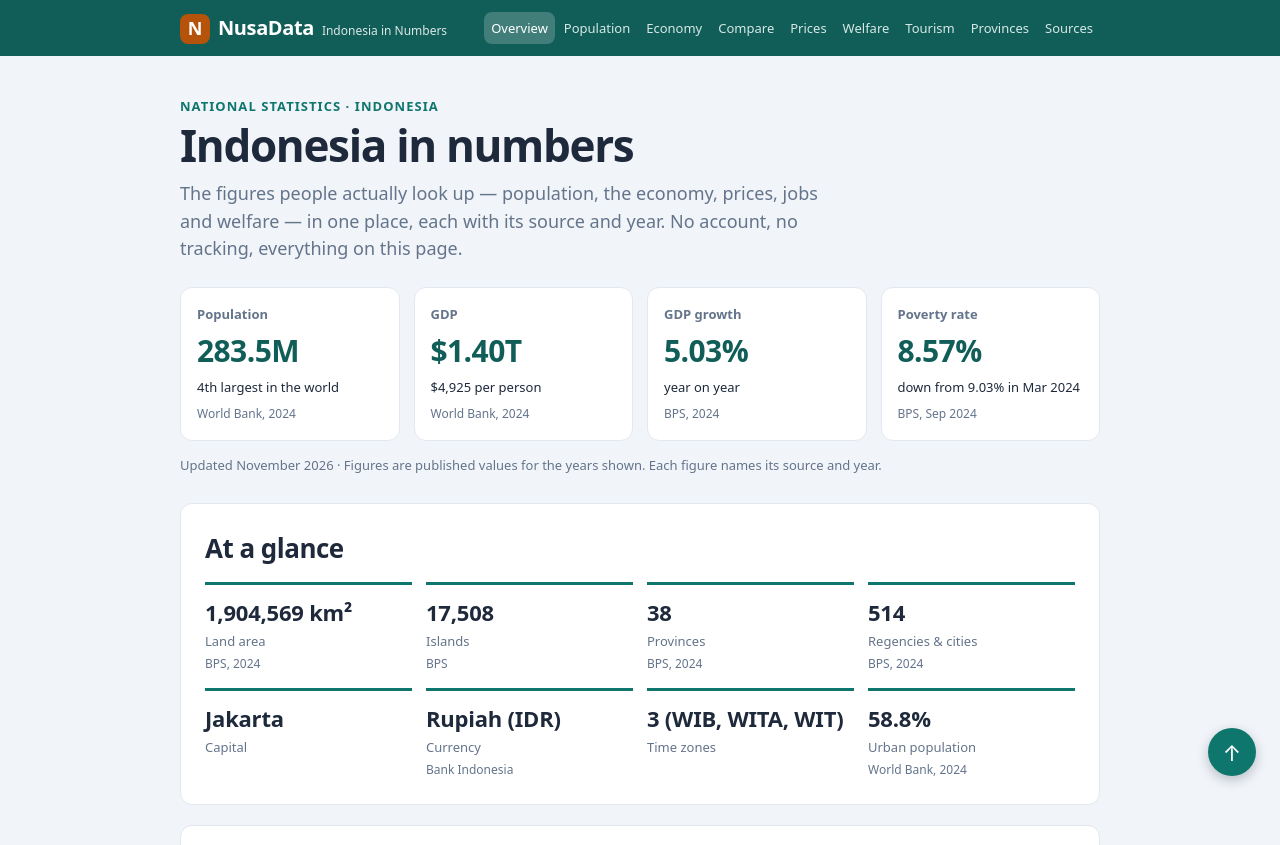
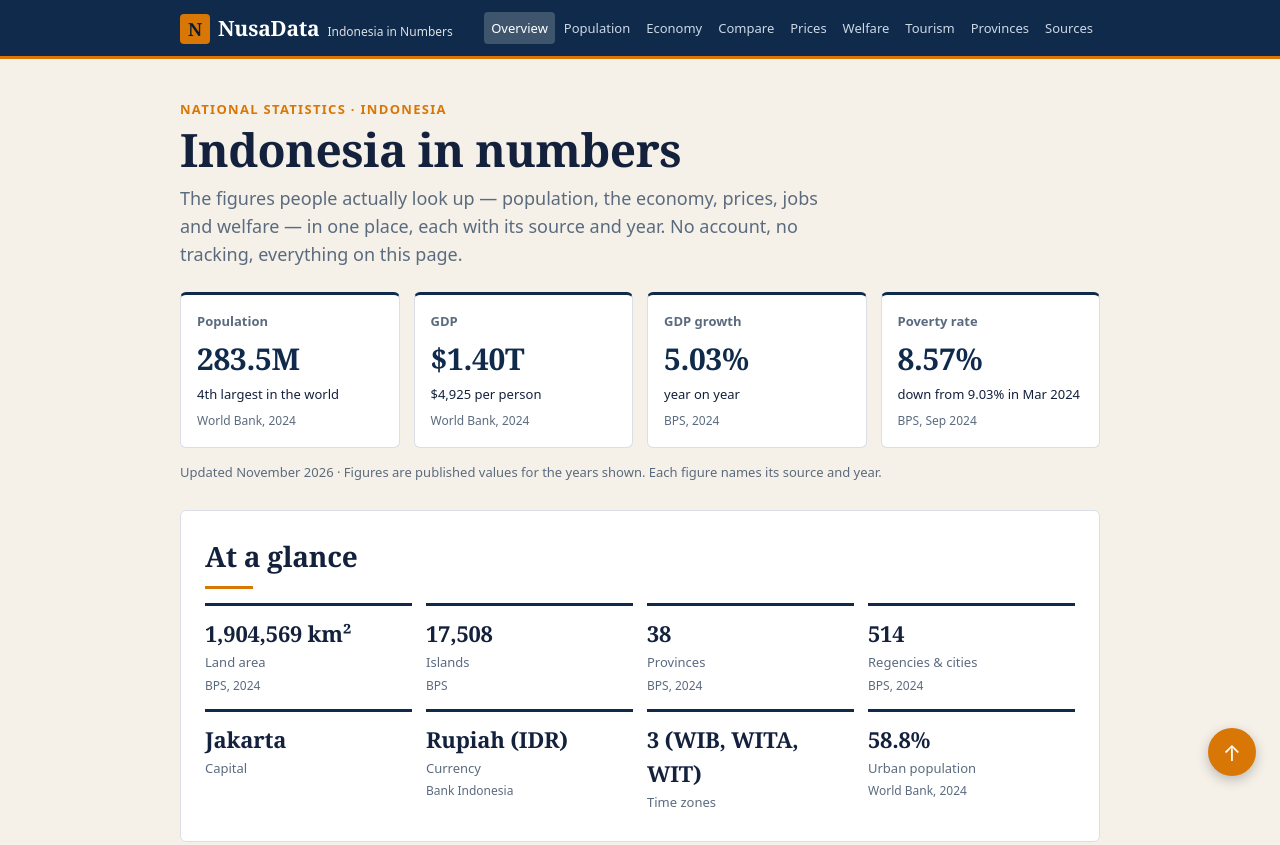
Before and after one commit to Anonone404/makefun-stats-site, a plain HTML site: page app/index.html in a window 1280 px wide. Shown: the top 845 px of the page. Drawn offline with Linux system fonts and the light colour scheme.

Commit message:
Redesign: navy + amber styles

```diff
--- a/app/styles.css
+++ b/app/styles.css
@@ -1,14 +1,15 @@
-/* NusaData — original design. Deep teal + warm amber on paper white. */
+/* NusaData — redesign. Deep navy + amber editorial data style.
+   Serif display type, warm paper background, hairline rules. */
 :root {
-  --teal: #0f766e;
-  --teal-dark: #115e59;
-  --amber: #b45309;
-  --ink: #1e293b;
-  --muted: #64748b;
-  --line: #e2e8f0;
+  --navy: #0f2a4a;
+  --navy-deep: #0a1c33;
+  --amber: #d97706;
+  --ink: #14213d;
+  --muted: #5b6b7f;
+  --line: #d9dee7;
   --paper: #ffffff;
-  --wash: #f1f5f9;
-  --radius: 12px;
+  --wash: #f5f1e8;
+  --radius: 6px;
 }
 
 * { box-sizing: border-box; }
@@ -30,8 +31,9 @@ body {
   position: sticky;
   top: 0;
   z-index: 10;
-  background: var(--teal-dark);
+  background: var(--navy);
   color: #fff;
+  border-bottom: 3px solid var(--amber);
 }
 .top-inner {
   display: flex;
@@ -56,21 +58,27 @@ body {
   justify-content: center;
   width: 30px;
   height: 30px;
-  border-radius: 8px;
+  border-radius: 4px;
   background: var(--amber);
-  color: #fff;
+  color: var(--navy-deep);
+  font-family: Georgia, "Times New Roman", serif;
   font-weight: 800;
   font-size: 18px;
 }
-.brand-name { font-weight: 800; font-size: 20px; letter-spacing: -0.02em; }
+.brand-name {
+  font-family: Georgia, "Times New Roman", serif;
+  font-weight: 700;
+  font-size: 21px;
+  letter-spacing: -0.01em;
+}
 .brand-tag { font-size: 12px; opacity: 0.85; }
 .nav { display: flex; gap: 2px; flex-wrap: wrap; margin-left: auto; }
 .nav a {
-  color: #d6e8e6;
+  color: #cdd8e4;
   text-decoration: none;
   font-size: 13px;
   padding: 6px 7px;
-  border-radius: 8px;
+  border-radius: 4px;
 }
 .nav a:hover { background: rgba(255, 255, 255, 0.12); color: #fff; }
 .nav a.active { background: rgba(255, 255, 255, 0.2); color: #fff; }
@@ -87,7 +95,7 @@ body {
   margin-left: auto;
   padding: 0;
   border: 0;
-  border-radius: 8px;
+  border-radius: 4px;
   background: transparent;
   cursor: pointer;
 }
@@ -100,20 +108,21 @@ body {
 }
 
 /* Hero */
-.hero { padding: 40px 0 8px; }
+.hero { padding: 40px 0 8px; scroll-margin-top: 72px; }
 .kicker {
   margin: 0 0 6px;
-  color: var(--teal);
+  color: var(--amber);
   font-weight: 700;
-  letter-spacing: 0.08em;
+  letter-spacing: 0.1em;
   text-transform: uppercase;
   font-size: 13px;
 }
 h1 {
   margin: 0 0 10px;
-  font-size: 44px;
+  font-family: Georgia, "Times New Roman", serif;
+  font-size: 46px;
   line-height: 1.08;
-  letter-spacing: -0.03em;
+  letter-spacing: -0.01em;
 }
 .lede { font-size: 18px; color: var(--muted); max-width: 640px; margin: 0 0 24px; }
 
@@ -126,11 +135,19 @@ h1 {
 .card {
   background: var(--paper);
   border: 1px solid var(--line);
+  border-top: 3px solid var(--navy);
   border-radius: var(--radius);
   padding: 16px;
 }
 .stat-label { margin: 0 0 4px; font-size: 13px; color: var(--muted); font-weight: 600; }
-.stat-value { margin: 0 0 2px; font-size: 30px; font-weight: 800; letter-spacing: -0.02em; color: var(--teal-dark); }
+.stat-value {
+  margin: 0 0 2px;
+  font-family: Georgia, "Times New Roman", serif;
+  font-size: 30px;
+  font-weight: 700;
+  letter-spacing: -0.01em;
+  color: var(--navy);
+}
 .stat-sub { margin: 0 0 8px; font-size: 13px; color: var(--ink); }
 .source { margin: 0; font-size: 12px; color: var(--muted); }
 
@@ -143,17 +160,34 @@ h1 {
   margin: 20px 0;
   scroll-margin-top: 72px;
 }
-.panel h2 { margin: 0 0 6px; font-size: 26px; letter-spacing: -0.02em; }
-.panel h3 { margin: 20px 0 10px; font-size: 17px; }
+.panel h2 {
+  margin: 0 0 6px;
+  font-family: Georgia, "Times New Roman", serif;
+  font-size: 28px;
+  letter-spacing: -0.01em;
+}
+.panel h2::after {
+  content: "";
+  display: block;
+  width: 48px;
+  height: 3px;
+  background: var(--amber);
+  margin-top: 8px;
+}
+.panel h3 {
+  margin: 20px 0 10px;
+  font-family: Georgia, "Times New Roman", serif;
+  font-size: 19px;
+}
 .section-intro { margin: 0 0 16px; color: var(--muted); max-width: 680px; }
 
-/* Insight callout: one striking line, amber left border on a warm wash. */
+/* Insight callout: one striking line, navy left border on a warm wash. */
 .insight {
   margin: 0 0 16px;
   padding: 12px 16px;
-  border-left: 4px solid var(--amber);
-  background: #fffbeb;
-  border-radius: 0 8px 8px 0;
+  border-left: 4px solid var(--navy);
+  background: #fdf6e3;
+  border-radius: 0 4px 4px 0;
   font-size: 15px;
   max-width: 680px;
 }
@@ -169,10 +203,16 @@ h1 {
   margin-top: 14px;
 }
 .glance {
-  border-top: 3px solid var(--teal);
+  border-top: 3px solid var(--navy);
   padding-top: 10px;
 }
-.glance-value { margin: 0 0 2px; font-size: 22px; font-weight: 800; letter-spacing: -0.01em; }
+.glance-value {
+  margin: 0 0 2px;
+  font-family: Georgia, "Times New Roman", serif;
+  font-size: 22px;
+  font-weight: 700;
+  letter-spacing: -0.01em;
+}
 .glance-label { margin: 0 0 4px; font-size: 13px; color: var(--muted); }
 
 /* Charts */
@@ -188,7 +228,7 @@ h1 {
   padding: 7px 14px;
   cursor: pointer;
 }
-.toggle button.on { background: var(--teal); color: #fff; }
+.toggle button.on { background: var(--navy); color: #fff; }
 canvas { display: block; width: 100%; }
 
 /* Split columns */
@@ -204,8 +244,8 @@ canvas { display: block; width: 100%; }
   margin: 10px 0;
 }
 .age-label { font-size: 13px; }
-.age-track { height: 14px; background: var(--wash); border-radius: 999px; overflow: hidden; }
-.age-fill { height: 100%; background: var(--teal); border-radius: 999px; }
+.age-track { height: 14px; background: #e9e4d6; border-radius: 999px; overflow: hidden; }
+.age-fill { height: 100%; background: var(--navy); border-radius: 999px; }
 .age-row strong { text-align: right; font-size: 14px; }
 
 /* Facts */
@@ -232,19 +272,19 @@ canvas { display: block; width: 100%; }
   font-size: 14px;
   padding: 9px 12px;
   border: 1px solid var(--line);
-  border-radius: 8px;
+  border-radius: 4px;
 }
 .table-scroll { overflow-x: auto; }
 table { width: 100%; border-collapse: collapse; font-size: 14px; }
 th, td { padding: 9px 10px; text-align: left; border-bottom: 1px solid var(--line); }
-thead th { background: var(--wash); font-size: 13px; }
+thead th { background: #f5f1e8; font-size: 13px; }
 th[data-sort] { cursor: pointer; user-select: none; }
-th[data-sort]:hover { color: var(--teal); }
+th[data-sort]:hover { color: var(--navy); }
 td.num, th.num { text-align: right; }
 td.num { font-variant-numeric: tabular-nums; }
-tbody tr:hover { background: #f8fafc; }
-tr.hl td { background: #f0fdfa; }
-tr.hl td:first-child { font-weight: 700; color: var(--teal-dark); }
+tbody tr:hover { background: #faf7ef; }
+tr.hl td { background: #fef3c7; }
+tr.hl td:first-child { font-weight: 700; color: var(--navy); }
 td.empty { text-align: center; color: var(--muted); padding: 20px; }
 
 /* Sources */
@@ -254,12 +294,12 @@ td.empty { text-align: center; color: var(--muted); padding: 20px; }
   gap: 2px;
   padding: 12px 14px;
   border: 1px solid var(--line);
-  border-radius: 8px;
+  border-radius: 4px;
 }
 .sources span { font-size: 14px; color: var(--muted); }
 
 /* Footer */
-.foot { background: var(--teal-dark); color: #d6e8e6; margin-top: 32px; }
+.foot { background: var(--navy-deep); color: #cdd8e4; margin-top: 32px; }
 .foot-inner {
   display: flex;
   justify-content: space-between;
@@ -284,14 +324,14 @@ td.empty { text-align: center; color: var(--muted); padding: 20px; }
   width: 48px;
   height: 48px;
   border-radius: 50%;
-  background: var(--teal);
+  background: var(--amber);
   color: #fff;
   font-size: 22px;
   line-height: 1;
   text-decoration: none;
   box-shadow: 0 4px 12px rgba(15, 23, 42, 0.25);
 }
-.to-top:hover { background: var(--teal-dark); }
+.to-top:hover { background: var(--navy); }
 
 /* Phone */
 @media (max-width: 720px) {
@@ -316,7 +356,7 @@ td.empty { text-align: center; color: var(--muted); padding: 20px; }
     gap: 2px;
     margin-left: 0;
     padding: 8px 20px 12px;
-    background: var(--teal-dark);
+    background: var(--navy);
     border-top: 1px solid rgba(255, 255, 255, 0.15);
   }
   .top.nav-open .nav a { display: block; padding: 10px 12px; font-size: 15px; }
```
